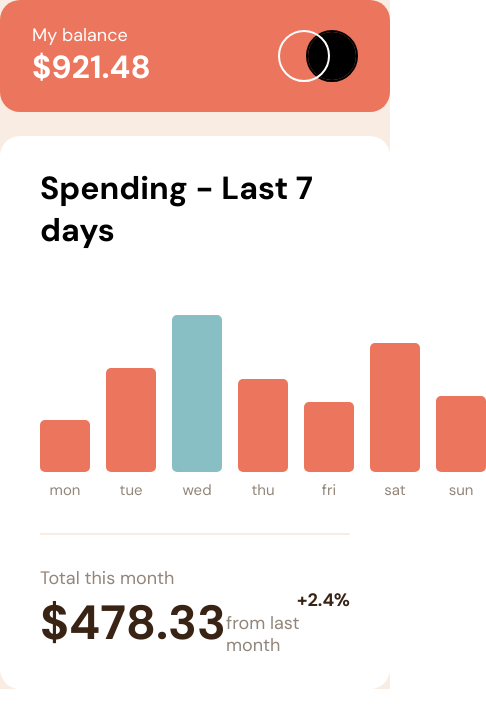
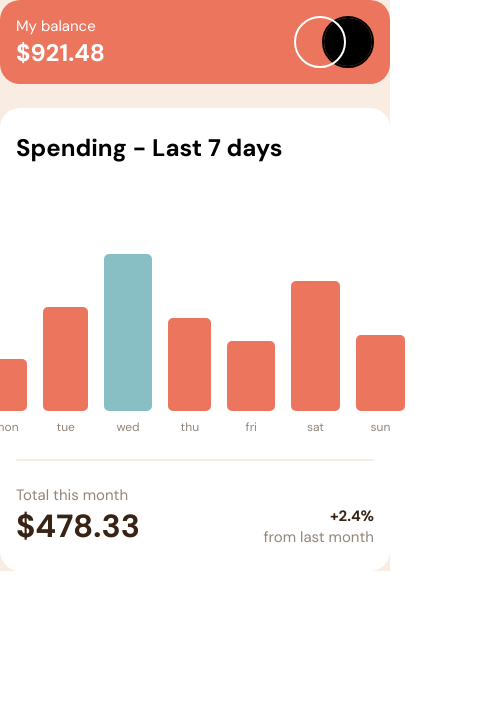
Before and after one commit to phwnganh/Expense-chart-component, a React (Vite) app: page / in a window 390 px wide. Shown: the top 728 px of the page, 486 px wide, since content can reach past the window. Built offline with nearby package versions, Linux system fonts and the light colour scheme.

Commit message:
fix: mobile responsive

```diff
--- a/src/components/ExpenseChartFooter.jsx
+++ b/src/components/ExpenseChartFooter.jsx
@@ -2,12 +2,12 @@
 const ExpenseChartFooter = () => {
     return (
         <div className="flex flex-col">
-            <p className="text-brown-400 text-preset-4 leading-preset-4">Total this month</p>
+            <p className="text-brown-400 text-preset-5 sm:text-preset-4 leading-preset-5 sm:leading-preset-4">Total this month</p>
             <div className="flex justify-between items-center">
-                <h1 className="text-brown-950 text-preset-1 font-preset-1 leading-preset-1">$478.33</h1>
+                <h1 className="text-brown-950 text-preset-2 sm:text-preset-1 font-preset-1 leading-preset-2 sm:leading-preset-1">$478.33</h1>
                 <div className="flex flex-col items-end">
-                    <p className="text-brown-950 text-preset-4 font-preset-4 leading-preset-4">+2.4%</p>
-                    <p className="text-brown-400 text-preset-4 leading-preset-4">from last month</p>
+                    <p className="text-brown-950 text-preset-5 sm:text-preset-4 font-preset-4 leading-preset-5 sm:leading-preset-4">+2.4%</p>
+                    <p className="text-brown-400 text-preset-5 sm:text-preset-4 leading-preset-5 sm:leading-preset-4">from last month</p>
                 </div>
             </div>
         </div>
--- a/src/components/ExpenseChartHeader.jsx
+++ b/src/components/ExpenseChartHeader.jsx
@@ -3,10 +3,10 @@ import CustomCircle from "./ui/CustomCircle";
 
 const ExpenseChartHeader = () => {
   return (
-    <header className="bg-red-500 rounded-20 py-6 px-8 flex items-center justify-between">
+    <header className="bg-red-500 rounded-20 p-4 sm:py-6 sm:px-8 flex items-center justify-between">
       <div className="flex flex-col">
-        <p className="text-preset-4 leading-preset-4 text-white">My balance</p>
-        <p className="text-preset-2 font-preset-2 text-white leading-preset-2">
+        <p className="text-preset-5 sm:text-preset-4 leading-preset-5 sm:leading-preset-4 text-white">My balance</p>
+        <p className="text-preset-3 sm:text-preset-2 font-preset-2 text-white leading-preset-3 sm:leading-preset-2">
           $921.48
         </p>
       </div>
--- a/src/components/ExpenseChartMain.jsx
+++ b/src/components/ExpenseChartMain.jsx
@@ -3,9 +3,9 @@ import ExpenseRealTimeChartStatistics from "./ExpenseRealTimeChartStatistics";
 
 const ExpenseChartMain = () => {
   return (
-    <div className="bg-white rounded-20 py-8 px-10 flex flex-col gap-8">
-      <div className="flex flex-col gap-16">
-        <h1 className="text-preset-2 font-preset-2 leading-preset-2">
+    <div className="bg-white rounded-20 py-6 px-4 sm:py-8 sm:px-10 flex flex-col gap-6 sm:gap-8">
+      <div className="flex flex-col gap-14 sm:gap-16">
+        <h1 className="text-preset-3 sm:text-preset-2 font-preset-2 leading-preset-3 sm:leading-preset-2">
           Spending - Last 7 days
         </h1>
         <ExpenseRealTimeChartStatistics />
--- a/src/components/ExpenseRealTimeChartItem.jsx
+++ b/src/components/ExpenseRealTimeChartItem.jsx
@@ -1,11 +1,13 @@
+import StatisticTooltip from "./StatisticTooltip.jsx";
 
 const ExpenseRealTimeChartItem = ({item, isMaxAmount}) => {
     return (
-        <div className="flex flex-col gap-2">
-            <div className={`rounded-5 w-12.5 flex items-center justify-center ${isMaxAmount ? 'bg-blue-300' : 'bg-red-500'}`}
+        <div className="flex flex-col gap-2 group">
+            <StatisticTooltip itemAmount={item.amount}/>
+            <div className={`rounded-5 min-w-7.5 sm:min-w-12.5 flex items-center justify-center ${isMaxAmount ? 'bg-blue-300 group-hover:bg-blue-200' : 'bg-red-500 group-hover:bg-red-300'}`}
             style={{height: `${item.amount * 3}px`}}>
             </div>
-            <p className="text-center text-preset-5 leading-preset-5 text-brown-400">{item.day}</p>
+            <p className="text-center text-preset-6 sm:text-preset-5 leading-preset-6 sm:leading-preset-5 text-brown-400">{item.day}</p>
         </div>
     );
 };
--- a/src/components/ExpenseRealTimeChartStatistics.jsx
+++ b/src/components/ExpenseRealTimeChartStatistics.jsx
@@ -3,7 +3,7 @@ import ExpenseRealTimeChartItem from './ExpenseRealTimeChartItem';
 const ExpenseRealTimeChartStatistics = () => {
     const maxAmount = Math.max(...data.map(item => item.amount))
     return (
-        <div className="flex items-end gap-4">
+        <div className="flex items-end justify-center gap-4">
             {data.map((item, index) => <ExpenseRealTimeChartItem key={index} item={item} isMaxAmount={maxAmount === item.amount}/>)}
         </div>
     );
--- /dev/null
+++ b/src/components/StatisticTooltip.jsx
@@ -0,0 +1,10 @@
+
+const StatisticTooltip = ({itemAmount}) => {
+    return (
+        <div className={"flex justify-center items-center rounded-5 bg-brown-950 group-hover:opacity-100 opacity-0 pointer-events-none hover:pointer-events-auto"}>
+            <p className={"text-preset-4 font-preset-4 text-white"}>{itemAmount}</p>
+        </div>
+    );
+};
+
+export default StatisticTooltip;
```
